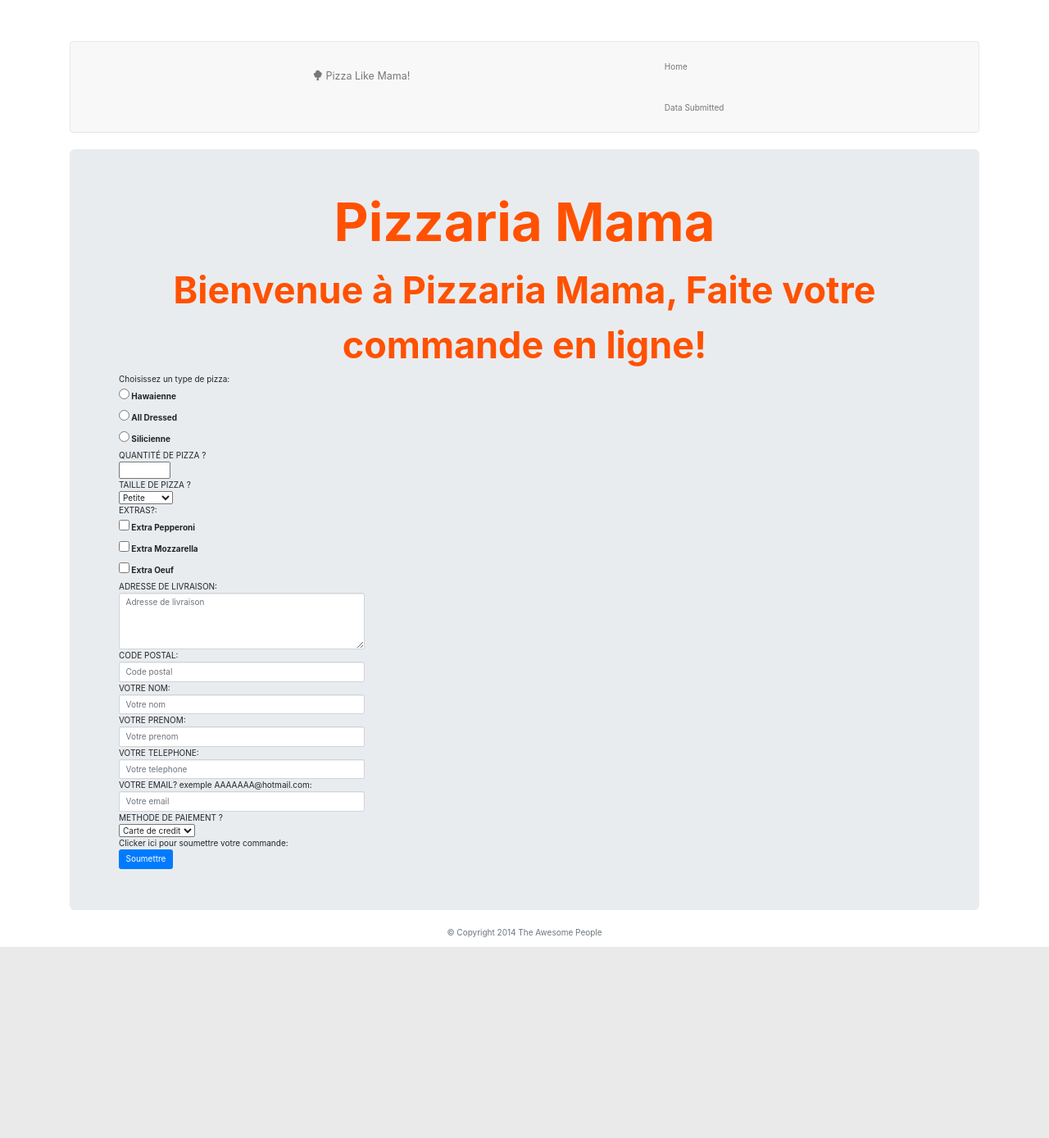
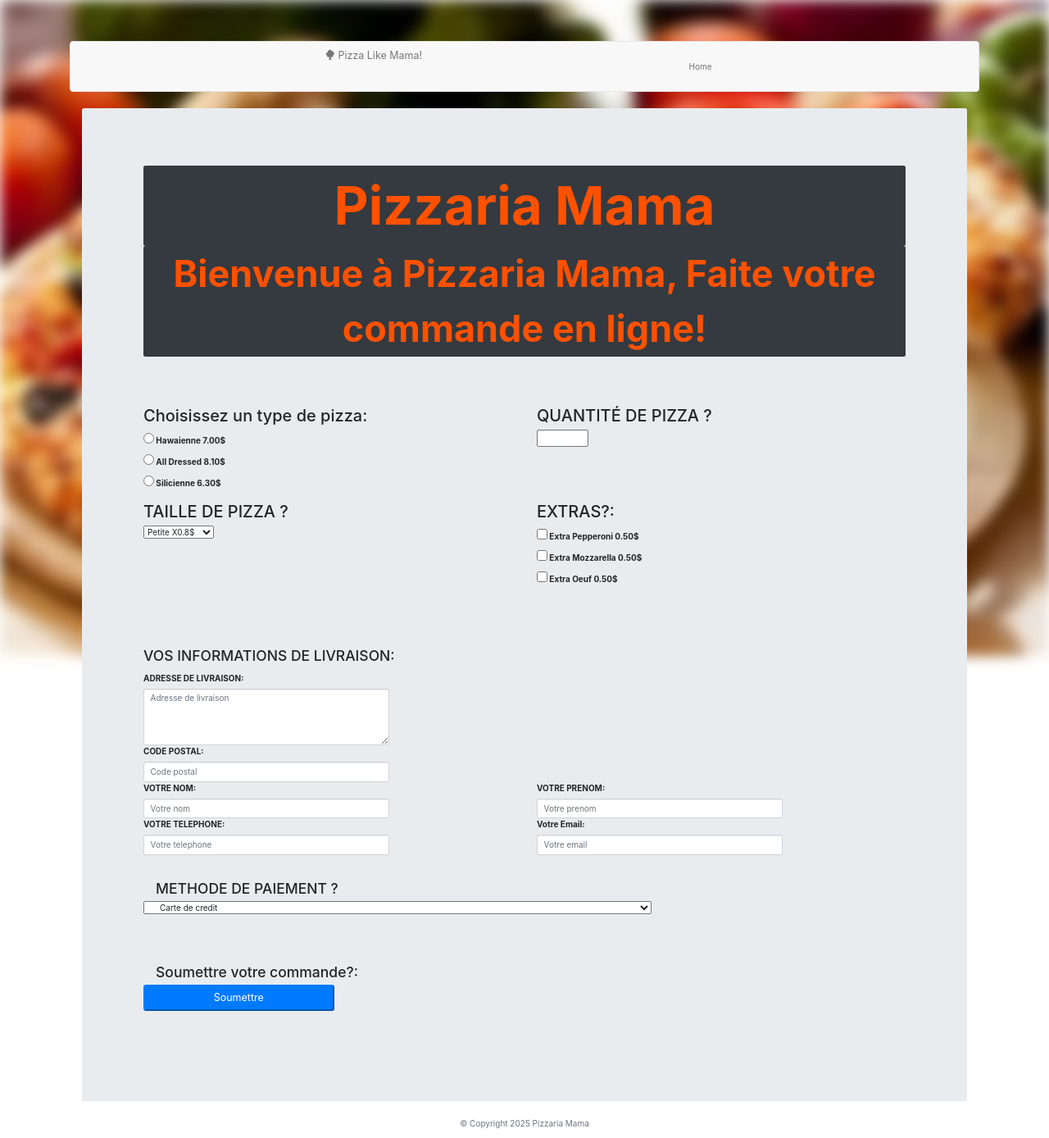
Before and after one commit to DoubleVHashDesEl/Labo4IntegWHDLRepoGit, a Node server app: page / in a window 1280 px wide. Shown: the whole page at 82% size. Before the commit the page ends 1155 px from the top, so only its background shows below. Run offline with Node 20, Linux system fonts and the light colour scheme; some libraries are stand-ins or nearby versions.

Commit message:
Commit 2 pour party 4

```diff
--- a/Public/FileCss.css
+++ b/Public/CssFolder/FileCss.css
@@ -18,3 +18,16 @@
   color: #ff5100;
   text-align: center;
 }
+
+.bg-blur {
+  position: fixed;
+  top: 0;
+  left: 0;
+  width: 100vw;
+  height: 100vh;
+  background-image: url('/ImagesFolder/pizzaFont.jfif');
+  background-size: cover;
+  background-position: center;
+  filter: blur(8px);
+  z-index: -1;
+}
--- a/views/pagePizza.ejs
+++ b/views/pagePizza.ejs
@@ -9,9 +9,8 @@
 
 <head>
     <%- include('partials/head') %>
+</head>
 
-
-   </head>
 
 <body>
     <div class="container">
@@ -27,107 +26,166 @@
 
         <main>
 
-            <div class="jumbotron">
-
-                <div class="TextPizzaH1">Pizzaria Mama</div>
-
-                <div class="TextPizzaH2">Bienvenue à Pizzaria Mama, Faite votre commande en ligne!</div>
+            <div class="bg-blur"></div>
+            <div class="container position-relative" style="z-index:1;">
 
 
-                <!-- section de choisisage de pizza -->
-                <div class="ChoixPizza">Choisissez un type de pizza:</div>
+                <div class="jumbotron bg-opacity-40 rounded">
 
 
 
+                    <div class="container col-xxl-8 px-4 py-5">
+                        <div class="TextPizzaH1 container-fluid bg-dark rounded">Pizzaria Mama</div>
+
+                        <div class="b-example-divider"></div>
+
+                        <div class="TextPizzaH2 container-fluid bg-dark rounded">Bienvenue à Pizzaria Mama, Faite votre
+                            commande en ligne!</div>
+                    </div>
+
+
                     <form action="/soumission-pizza" method="POST">
+
+                        <div class="container col-xxl-12 px-4 py-5">
+                            <!-- section de choisisage de pizza -->
+                            <div class="row mb-3">
+                                <div class="col-md-6">
+                                    <h2>Choisissez un type de pizza:</h2>
                                     <div>
                                         <label>
-                            <input type="radio" name="pizzaType" value="Hawaienne"> Hawaienne
+                                            <input type="radio" name="pizzaType" value="Hawaienne" required> Hawaienne 7.00$
                                         </label>
                                     </div>
                                     <div>
                                         <label>
-                            <input type="radio" name="pizzaType" value="All Dressed"> All Dressed
+                                            <input type="radio" name="pizzaType" value="All Dressed"> All Dressed 8.10$
                                         </label>
                                     </div>
                                     <div>
                                         <label>
-                            <input type="radio" name="pizzaType" value="Silicienne"> Silicienne
+                                            <input type="radio" name="pizzaType" value="Silicienne"> Silicienne 6.30$
                                         </label>
+                                    </div>
                                 </div>
 
 
-                    <div>QUANTITÉ DE PIZZA ?</div>
-                    <input type="number" id="quantity" name="pizzaQuantity" min="1" max="99">
+                                <div class="col-md-6">
 
+                                    <h2>QUANTITÉ DE PIZZA ?</h2>
+                                    <input type="number" id="quantity" name="pizzaQuantity" min="1" max="99" required>
 
-                    <DIV>TAILLE DE PIZZA ?</DIV>
+                                </div>
+                            </div>
+
+                            <div class="row mb-3">
+                                <div class="col-md-6">
+                                    <h2>TAILLE DE PIZZA ?</h2>
                                     <select name="pizzaSize" id="size">
-                        <option value="petite" >Petite</option>
-                        <option value="moyenne" >Moyenne</option>
-                        <option value="grande" >Grande</option>
+                                        <option value="petite">Petite X0.8$</option>
+                                        <option value="moyenne">Moyenne X1$</option>
+                                        <option value="grande">Grande X1.2$</option>
                                     </select>
-
+                                </div>
                                 <!-- SECTION INGREDIENTS SUPP -->
-
-                    <div class="ChoixPizza">EXTRAS?:</div>
-
-
-
+                                <div class="col-md-6">
+                                    <h2>EXTRAS?:</h2>
                                     <div>
                                         <label>
-                            <input type="checkbox" name="ingredientsExtra" value="Extra Pepperoni"> Extra Pepperoni
+                                            <input type="checkbox" name="extras" value="Extra Pepperoni">
+                                            Extra Pepperoni 0.50$
                                         </label>
                                     </div>
                                     <div>
                                         <label>
-                            <input type="checkbox" name="ingredientsExtra" value="Extra Mozzarella"> Extra Mozzarella
+                                            <input type="checkbox" name="extras" value="Extra Mozzarella">
+                                            Extra Mozzarella 0.50$
                                         </label>
                                     </div>
                                     <div>
                                         <label>
-                            <input type="checkbox" name="ingredientsExtra" value="Extra Oeuf"> Extra Oeuf
+                                            <input type="checkbox" name="extras" value="Extra Oeuf"> Extra
+                                            Oeuf 0.50$
                                         </label>
+                                    </div>
+                                </div>
+                            </div>
+
                         </div>
 
 
-                    <div>ADRESSE DE LIVRAISON:</div>
-                        <textarea required class="form-control" id="address" name="address" placeholder="Adresse de livraison" rows="4" cols="15" style="width:300px;"></textarea>
 
-                    <div>CODE POSTAL:</div>
-                        <input type="text" class="form-control" id="codePostal" name="codePostal" placeholder="Code postal" style="width:300px;" maxlength="7" pattern="[A-Za-z]\d[A-Za-z] ?\d[A-Za-z]\d" title="Format: A1A 1A1">
+                        <div class="container col-xxl-8 px-4 py-5">
 
-                    <div>VOTRE NOM:</div>
-                        <input type="text" required class="form-control" id="nom" name="nom" placeholder="Votre nom" style="width:300px;">
+                            <h3 class="mb-3">VOS INFORMATIONS DE LIVRAISON:</h3>
 
-                    <div>VOTRE PRENOM:</div>
-                        <input type="text" required class="form-control" id="prenom" name="prenom" placeholder="Votre prenom" style="width:300px;">
+                            <div class="row g-3">
+                                <div class="col-md-12">
+                                    <label for="address" class="form-label">ADRESSE DE LIVRAISON:</label>
+                                    <textarea required class="form-control" id="address" name="address"
+                                        placeholder="Adresse de livraison" rows="4" cols="15"
+                                        style="width:300px;"></textarea>
+                                </div>
+                                <div class="col-md-12">
+                                    <label for="codePostal" class="form-label">CODE POSTAL:</label>
+                                    <input type="text" class="form-control" id="codePostal" name="codePostal"
+                                        placeholder="Code postal" style="width:300px;" maxlength="7"
+                                        pattern="[A-Za-z]\d[A-Za-z] ?\d[A-Za-z]\d" title="Format: A1A 1A1">
+                                </div>
+                                <div class="col-md-6">
+                                    <label for="nom" class="form-label">VOTRE NOM:</label>
+                                    <input type="text" required class="form-control" id="nom" name="nom"
+                                        placeholder="Votre nom" style="width:300px;">
+                                </div>
+                                <div class="col-md-6">
+                                    <label for="prenom" class="form-label">VOTRE PRENOM:</label>
+                                    <input type="text" required class="form-control" id="prenom" name="prenom"
+                                        placeholder="Votre prenom" style="width:300px;">
+                                </div>
+                                <div class="col-md-6">
+                                    <label for="telephone" class="form-label">VOTRE TELEPHONE:</label>
+                                    <input type="text" class="form-control" id="telephone" name="telephone"
+                                        placeholder="Votre telephone" style="width:300px;" pattern="\d{3}-\d{3}-\d{4}"
+                                        title="Format: 123-456-7890" maxlength="12">
+                                </div>
+                                <div class="col-md-6">
+                                    <label for="email" class="form-label">Votre Email:</label>
+                                    <input type="text" class="form-control" id="email" name="email"
+                                        placeholder="Votre email" style="width:300px;">
+                                </div>
 
-                    <div>VOTRE TELEPHONE:</div>
-                        <input type="text" class="form-control" id="telephone" name="telephone" placeholder="Votre telephone" style="width:300px;" pattern="\d{3}-\d{3}-\d{4}" title="Format: 123-456-7890" maxlength="12">
 
-                    <div>VOTRE EMAIL? exemple AAAAAAA@hotmail.com:</div>
-                        <input type="email" required class="form-control" id="courriel" name="courriel" placeholder="Votre email" style="width:300px;">
 
-                    <div>METHODE DE PAIEMENT ?</div>
 
-                    <select name="modePaiement" id="modePaiement">
+
+                                <div class="container col-xxl-8 px-4 py-5">
+                                    <h3 class="col-md-12">METHODE DE PAIEMENT ?</h3>
+
+                                    <select class="col-md-8" name="modePaiement" id="modePaiement">
                                         <option value="creditCard">Carte de credit</option>
                                         <option value="debitCard">Carte de debit</option>
                                         <option value="paypal">Paypal</option>
                                         <option value="cash">Cash</option>
                                     </select>
+                                </div>
 
 
 
+                                <div class="container col-xxl-8 px-4 py-5">
+                                    <h3 class="col-md-12">Soumettre votre commande?:</h3>
 
-                    <div>Clicker ici pour soumettre votre commande:</div>
-                    <button type="submit" class="btn btn-primary">Soumettre</button>
+                                    <button type="submit" class="w-100 btn-lg btn-primary col-md-3">Soumettre</button>
+
+                                </div>
+
+                            </div>
+                        </div>
 
                     </form>
                 </div>
+            </div>
 
         </main>
+    </div>
 
 
 
@@ -136,8 +194,6 @@
         <%- include('partials/footer') %>
 
     </footer>
-
-        </div>
 </body>
 
 </html>
--- a/views/partials/footer.ejs
+++ b/views/partials/footer.ejs
@@ -1,3 +1,3 @@
 <!-- views/partials/footer.ejs -->
 
-<p class="text-center text-muted">© Copyright 2014 The Awesome People</p>
+<p class="text-center text-muted">© Copyright 2025 Pizzaria Mama</p>
--- a/views/partials/head.ejs
+++ b/views/partials/head.ejs
@@ -6,7 +6,7 @@
 
 <title>Super Awesome</title>
 
-<link rel="stylesheet" href="/FileCss.css">
+<link rel="stylesheet" href="/CssFolder/FileCss.css">
 
 
 <!-- CSS (load bootstrap from a CDN) -->
--- a/views/partials/header.ejs
+++ b/views/partials/header.ejs
@@ -26,7 +26,7 @@
 
             <li><a href="/">Home</a></li>
 
-            <li><a href="/dataSubmitted">Data Submitted</a></li>
+            <!--<li><a href="/historiqueDesCommandes">Historique des commandes</a></li>-->
 
         </ul>
 
```
Also changed, not shown: classInfoPizza.js (+5 -5 lines), labo4WHDL.js (+5 -5 lines), views/dataSubmitted.ejs (+21 -15 lines), Public/ImagesFolder/pizzaFont.jfif (added). Lines whose indentation alone changed are shown as unchanged.
